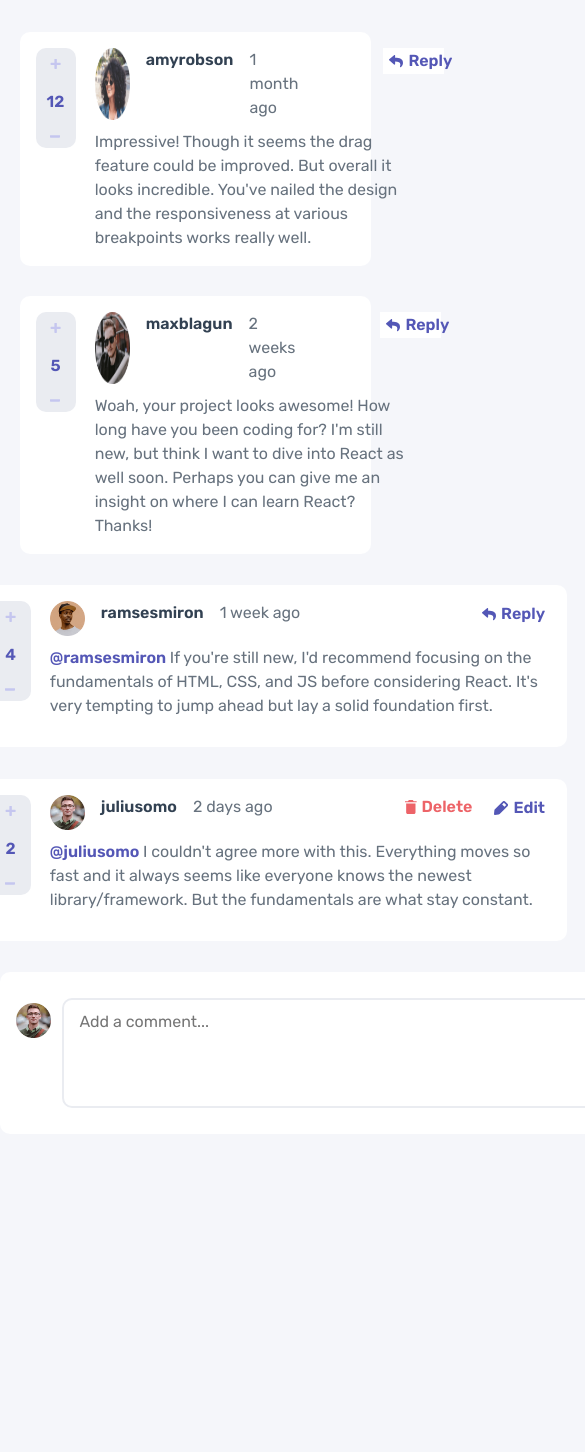
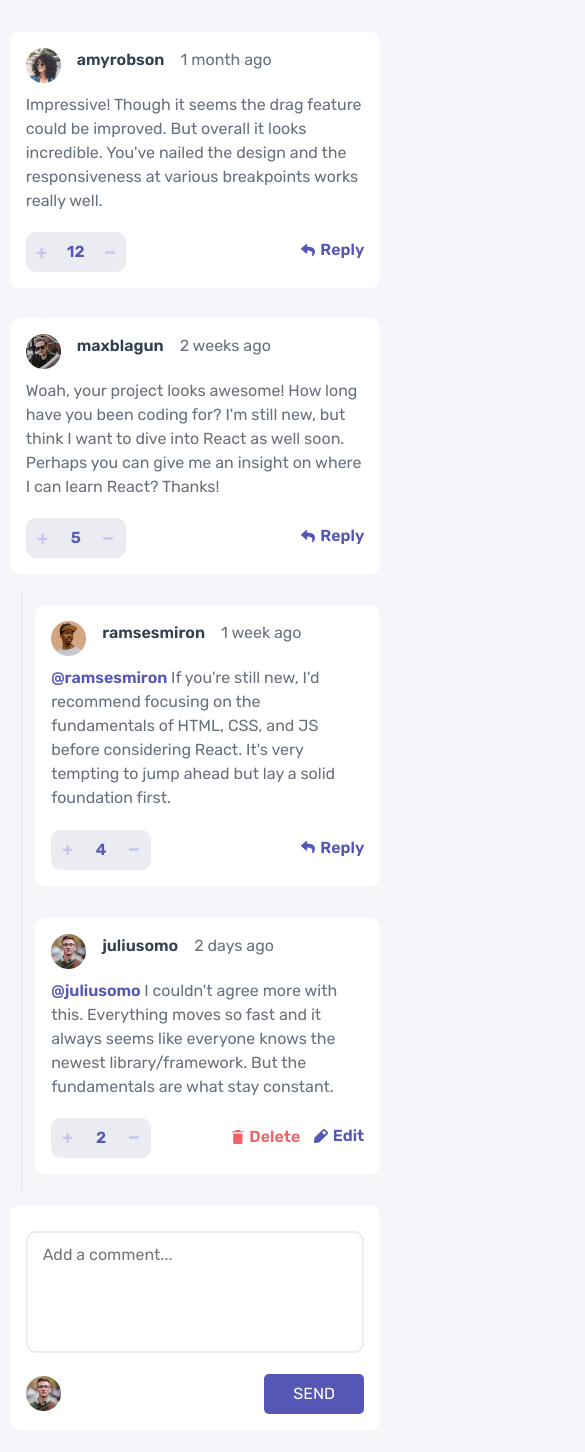
Before and after one commit to cwu90/interactive-app-section, a React (Create React App) app: page / in a window 390 px wide. Shown: the top 1452 px of the page, 585 px wide, since content can reach past the window. Before the commit the page ends 1166 px from the top, so only its background shows below. Built offline with nearby package versions, Linux system fonts and the light colour scheme.

Commit message:
CSS Fixed

```diff
--- a/src/components/Comment.js
+++ b/src/components/Comment.js
@@ -195,6 +195,9 @@ function Comment({
               commentDelete={commentDelete}
               comment={comment}
               editItems={editItems}
+              addReply={addReply}
+              replyMode={replyMode}
+              updateReplies={updateReplies}
             />
           ))}
       </div>
--- a/src/components/Reply.js
+++ b/src/components/Reply.js
@@ -5,6 +5,7 @@ import IconDelete from '../assets/icon-delete.svg';
 import IconEdit from '../assets/icon-edit.svg';
 import { useState } from 'react';
 import DeleteModal from './DeleteModal';
+import AddComment from './AddComments';
 
 function Reply({
   replies,
@@ -16,7 +17,10 @@ function Reply({
   deleteItem,
   commentDelete,
   editItems,
+  updateReplies,
+  // addReply,
 }) {
+  const [replyMode, setReplyMode] = useState(false);
   const [score, setScore] = useState(counter);
   const [content, setContent] = useState(replies.content);
   const [voted, setVoted] = useState(counter.voted ?? false);
@@ -31,7 +35,13 @@ function Reply({
   const toDeleteItem = () => {
     settoDelete(prevsetDelete => !prevsetDelete);
   };
-
+  // asdsads
+  const addReply = newReply => {
+    const replies = [...comment.replies, newReply];
+    updateReplies(replies, comment.id);
+    setReplyMode(false);
+  };
+  // sdasdas
   const deleteReply = () => {
     commentDelete(replies.id, 'reply');
     toDeleteItem(false);
@@ -40,6 +50,11 @@ function Reply({
   const editReplies = () => {
     editItems(replies.id, 'reply', content);
     setToEdit(false);
+  };
+
+  //Toggle replyMode stage to display/remove addComment component
+  const clickHandlerReply = e => {
+    setReplyMode(prevReply => !prevReply);
   };
 
   //Separate addition function for replies
@@ -64,6 +79,7 @@ function Reply({
   };
 
   return (
+    <>
       <div className="reply-container">
         {toDelete === true && (
           <DeleteModal
@@ -108,7 +124,7 @@ function Reply({
 
               <div className="comment-btn">
                 {replies.user.username !== currentuser.username && (
-                <button className="reply-btn">
+                  <button className="reply-btn" onClick={clickHandlerReply}>
                     <img src={IconReply} alt="reply" className="reply-icon" />
                     <p>Reply</p>
                   </button>
@@ -151,6 +167,20 @@ function Reply({
           </div>
         </div>
       </div>
+      {replyMode && (
+        <div className="addcomment-replies-section">
+          <hr className="reply-line" />
+          <AddComment
+            currentuser={currentuser}
+            sendButton={'reply'}
+            // addComments={addReply}
+            replyMode={replyMode}
+            comment={comment}
+            addReply={addReply}
+          />
+        </div>
+      )}
+    </>
   );
 }
 
--- a/src/index.css
+++ b/src/index.css
@@ -105,6 +105,7 @@ select {
 .comment-wrapper {
   padding: 1rem 1rem;
   display: flex;
+  flex-direction: row;
   gap: 1.2rem;
 }
 
@@ -135,6 +136,10 @@ select {
   display: flex;
   gap: 1rem;
 }
+
+/* .comment-btn {
+
+} */
 
 /* .comment-header .comment-btn {
   margin-left: auto;
@@ -167,6 +172,7 @@ select {
   gap: 5px;
   margin-left: auto;
   visibility: hidden;
+  /* display: none; */
 }
 .delete-btn p {
   font-weight: 600;
@@ -226,18 +232,14 @@ select {
 }
 
 .reply-container {
-  /* background-color: var(--neutral--white); */
-  /* max-width: 670px; */
-  margin-left: auto;
-  /* border-radius: 10px; */
+  /* margin-left: auto; */
   display: flex;
   flex-direction: row;
 }
 
 .reply-line {
   border: 0.1px solid var(--neutral--light-gray);
-  margin-left: 2.5rem;
-  margin-right: 2rem;
+  margin-inline: clamp(0.2rem, 3vw, 2rem);
   margin-block-start: 0;
   margin-block-end: 0;
 }
@@ -248,7 +250,7 @@ select {
   padding: 1rem 1rem;
   display: flex;
   gap: 1.2rem;
-  margin: 1rem 1rem;
+  margin-block: 1rem;
 }
 
 .reply-rating {
@@ -283,6 +285,24 @@ select {
 
 .reply-context {
   color: var(--neutral--grayish-blue);
+}
+
+/* Reply container - Add Commment  */
+.addcomment-replies-section {
+  position: relative;
+  display: flex;
+  flex-direction: row;
+}
+
+.addcomment-replies-section .input-field {
+  width: 75%;
+}
+.addcomment-replies-section .addcomment-wrapper {
+  flex-direction: row;
+  justify-content: space-between;
+}
+.replies-container .addcomment-container {
+  min-width: 90%;
 }
 
 /* Add Comment Style */
@@ -427,10 +447,119 @@ select {
 
 @media (max-width: 48.75em) {
   .comment-container {
-    width: 90%;
+    width: 95%;
   }
 
-  .reply-container {
-    width: 90%;
+  .replies-container {
+    width: 95%;
+  }
+
+  .reply-wrapper {
+    width: 100%;
+  }
+
+  .addcomment-container {
+    min-width: 95%;
+    height: 225px;
+  }
+
+  .current-pic {
+    margin-bottom: 0px;
+    margin-right: auto;
+  }
+
+  .add-btn {
+    margin-bottom: 0px;
+    margin-left: auto;
+    width: 100px;
+  }
+  .input-field {
+    width: 100%;
+    margin-inline: auto;
+  }
+  .addcomment-wrapper {
+    display: grid;
+  }
+
+  .addcomment-wrapper {
+    display: grid;
+    grid-auto-columns: 1fr;
+    grid-template-columns: 1.1fr 1fr;
+    grid-template-rows: 2fr 0.5fr;
+    gap: 10px 0px;
+    grid-template-areas:
+      'input-field input-field'
+      'current-pic add-btn';
+  }
+  .input-field {
+    grid-area: input-field;
+  }
+  .current-pic {
+    grid-area: current-pic;
+  }
+  .add-btn {
+    grid-area: add-btn;
+  }
+
+  .addcomment-replies-section .input-field {
+    width: 100%;
+  }
+
+  /* Replies Styling  */
+  .reply-wrapper {
+    flex-direction: column-reverse;
+  }
+
+  .reply-rating {
+    margin-bottom: 0px;
+    max-width: 100px;
+    height: 40px;
+    border-radius: 10px;
+    flex-direction: row;
+    justify-content: space-around;
+    align-items: center;
   }
 }
+
+@media (max-width: 36.56em) {
+  .comment-container {
+    position: relative;
+  }
+
+  .comment-wrapper {
+    padding: 1rem 1rem;
+    display: flex;
+    flex-direction: column-reverse;
+    gap: 1.2rem;
+  }
+
+  .comment-rating {
+    margin-bottom: 0px;
+    max-width: 100px;
+    height: 40px;
+    border-radius: 10px;
+    flex-direction: row;
+    justify-content: space-around;
+    align-items: center;
+  }
+
+  .comment-btn {
+    position: absolute;
+    right: 10px;
+    bottom: 25px;
+  }
+
+  .delete-btn {
+    position: absolute;
+    right: 80px;
+    bottom: 25px;
+  }
+
+  .reply-wrapper {
+    position: relative;
+  }
+
+  .delete-btn-hidden {
+    display: none;
+  }
+}
```
Lines whose indentation alone changed are shown as unchanged.
